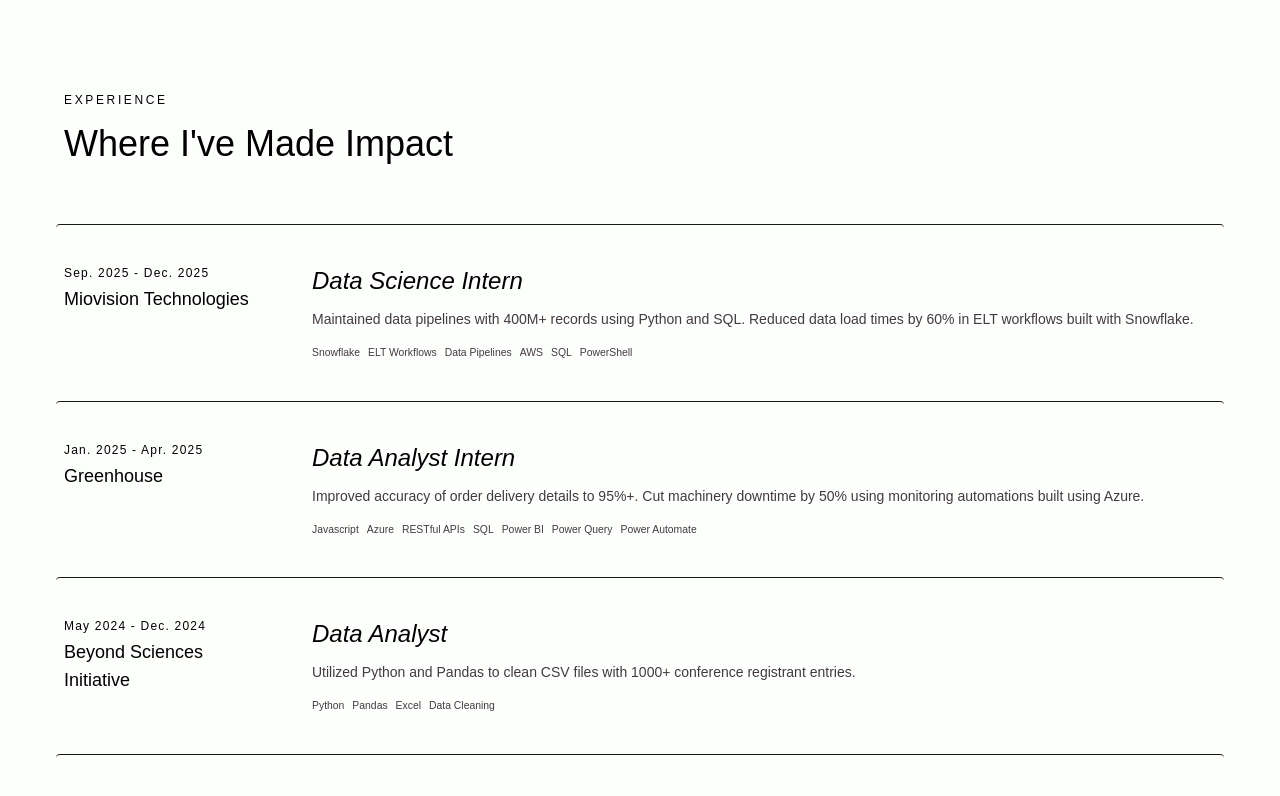
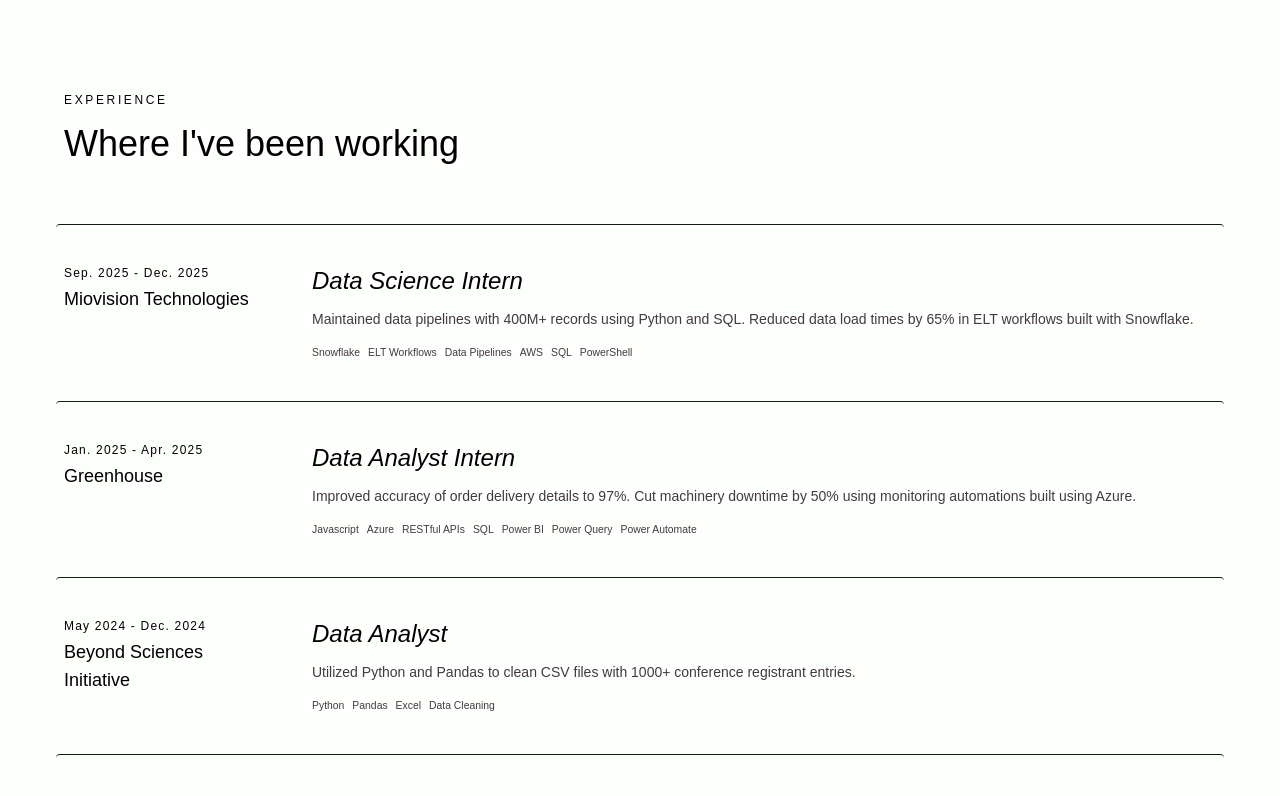
Before and after one commit to maxjin11/me, a Next.js app: page / in a window 1280 px wide. Shown: the part 820-1616 px from the top of the page. Built offline with nearby package versions, Linux system fonts and the light colour scheme.

Commit message:
Added cycling word animation in experiences

```diff
--- a/app/components/Experience.tsx
+++ b/app/components/Experience.tsx
@@ -1,20 +1,22 @@
 'use client'
-import { useEffect, useRef } from 'react'
+import { useEffect, useRef, useState } from 'react'
+
+const cyclingWords = ['learning', 'working', 'building', 'contributing']
 
 const experiences = [
   {
     company: 'Miovision Technologies',
     role: 'Data Science Intern',
     period: 'Sep. 2025 - Dec. 2025',
-    description: `Maintained data pipelines with 400M+ records using Python and SQL.\n
-                Reduced data load times by 60% in ELT workflows built with Snowflake.`,
+    description: `Maintained data pipelines with 400M+ records using Python and SQL.
+                Reduced data load times by 65% in ELT workflows built with Snowflake.`,
     tags: ['Snowflake', 'ELT Workflows', 'Data Pipelines', 'AWS', 'SQL', 'PowerShell'],
   },
   {
     company: 'Greenhouse',
     role: 'Data Analyst Intern',
     period: 'Jan. 2025 - Apr. 2025',
-    description: `Improved accuracy of order delivery details to 95%+.
+    description: `Improved accuracy of order delivery details to 97%.
                 Cut machinery downtime by 50% using monitoring automations built using Azure.`,
     tags: ['Javascript', 'Azure', 'RESTful APIs', 'SQL', 'Power BI', 'Power Query', 'Power Automate'],
   },
@@ -29,7 +31,7 @@
     company: 'University of Waterloo',
     role: 'AI and Cloud Project Assistant',
     period: 'May 2024 - Aug. 2024',
-    description: `Completed all deliverables 15% ahead of schedule, using Jira to manage tasks.`,
+    description: `Completed all deliverables 15% ahead of schedule while using Jira to manage tasks.`,
     tags: ['Azure', 'Jira', 'Project Management'],
   },
 ]
@@ -45,7 +47,20 @@
 ]
 
 export default function Experience() {
-  const sectionRef = useRef<HTMLElement>(null)
+  const sectionRef = useRef<HTMLElement>(null);
+  const [wordIndex, setWordIndex] = useState(0);
+  const [wordVisible, setWordVisible] = useState(true);
+
+  useEffect(() => {
+    const interval = setInterval(() => {
+        setWordVisible(false)
+        setTimeout(() => {
+            setWordIndex(i => (i + 1) % cyclingWords.length)
+            setWordVisible(true)
+        }, 400)
+    }, 3500)
+    return () => clearInterval(interval)
+  }, [])
 
   useEffect(() => {
     const observer = new IntersectionObserver(
@@ -63,7 +78,15 @@
       <div className="max-w-6xl mx-auto">
         <div className="reveal mb-15">
           <p className="font-body text-xs tracking-[0.22em] uppercase text-black font-light mb-4">Experience</p>
-          <h2 className="font-display text-4xl font-light text-black">Where I've Made Impact</h2>
+          <h2 className="font-display text-4xl font-light text-black">
+            Where I've been {' '}
+            <span
+                className="text-black transition-opacity duration-300"
+                style={{ opacity: wordVisible ? 1 : 0 }}
+            >
+                {cyclingWords[wordIndex]}
+            </span>
+          </h2> {/*Experiences that built me... Projects I built into experience*/}
         </div>
 
         {/* Work experience */}
```
